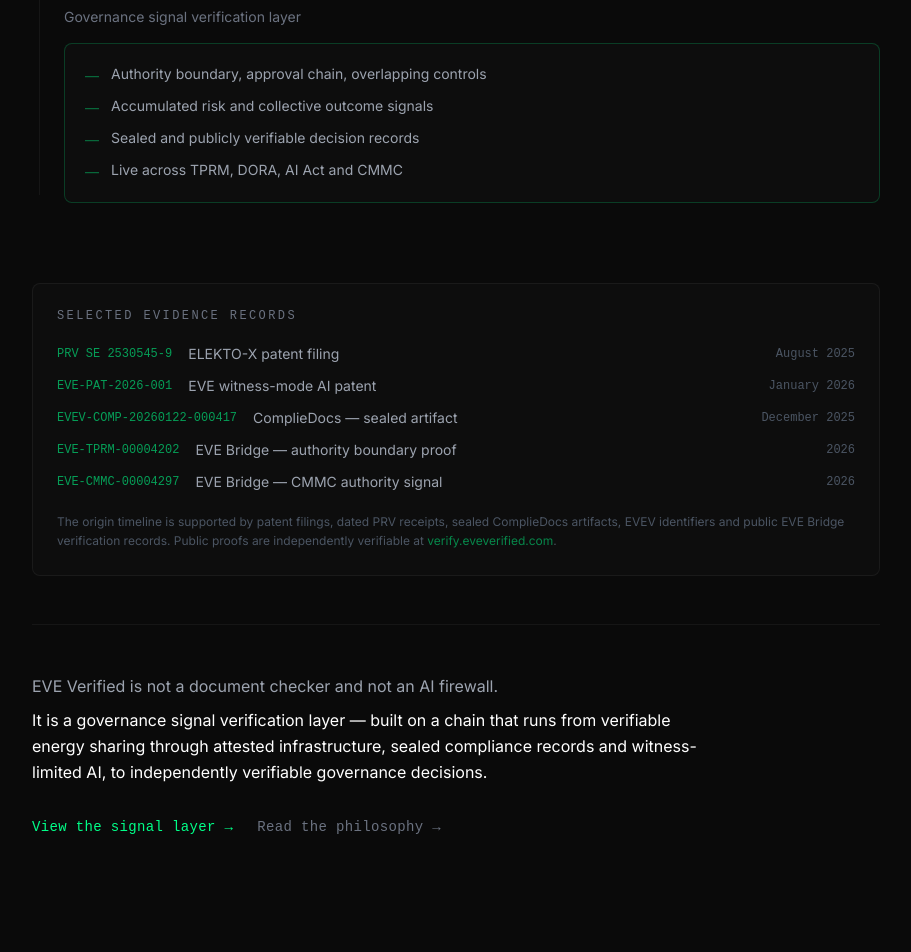
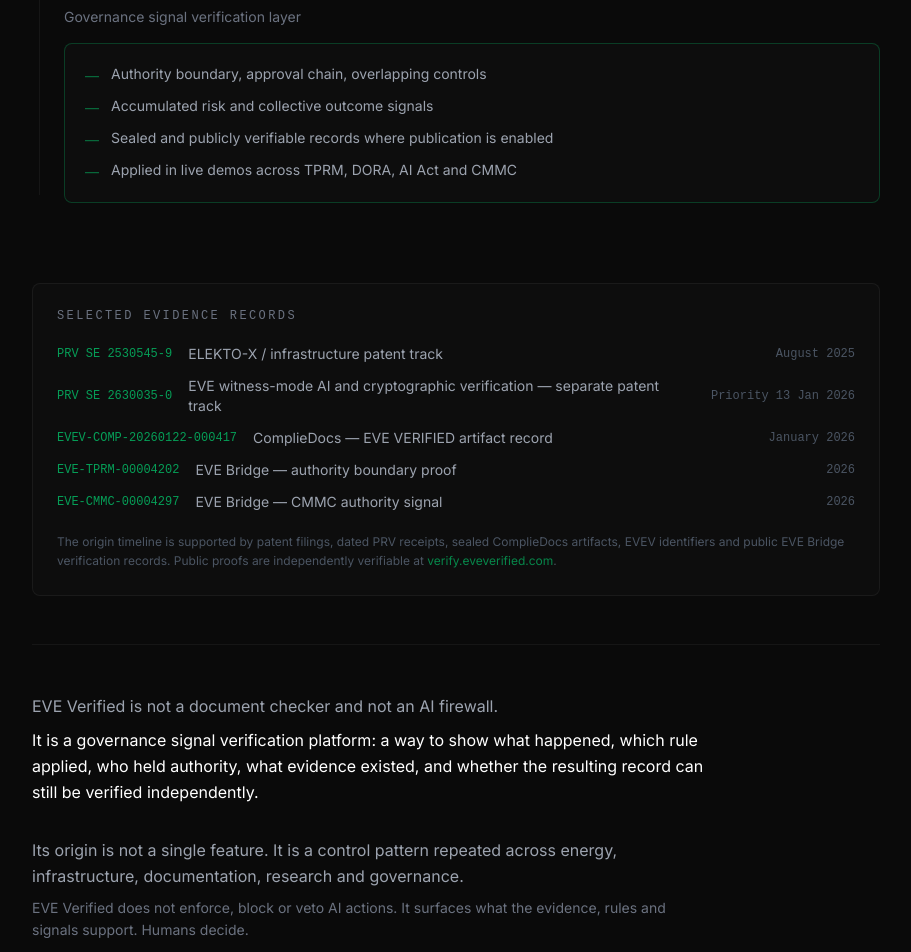
Before and after one commit to elekto-energy/eveverified, a Next.js app: page /origin in a window 1280 px wide. Shown: the part 2260-3212 px from the top of the page, without its empty margins (184-1095 px from the left). Built offline with nearby package versions, Linux system fonts and the light colour scheme.

Commit message:
fix(origin): correct patent IDs to PRV numbers, fix ComplieDocs date, sharpen closing distinction vs enforcement model

```diff
--- a/app/origin/page.tsx
+++ b/app/origin/page.tsx
@@ -73,8 +73,8 @@
     items: [
       'Authority boundary, approval chain, overlapping controls',
       'Accumulated risk and collective outcome signals',
-      'Sealed and publicly verifiable decision records',
-      'Live across TPRM, DORA, AI Act and CMMC',
+      'Sealed and publicly verifiable records where publication is enabled',
+      'Applied in live demos across TPRM, DORA, AI Act and CMMC',
     ],
     dot: 'bg-eve-green',
     text: 'text-eve-green',
@@ -92,9 +92,9 @@
 ]
 
 const earlyRecords = [
-  { id: 'PRV SE 2530545-9',          label: 'ELEKTO-X patent filing',               date: 'August 2025'    },
-  { id: 'EVE-PAT-2026-001',           label: 'EVE witness-mode AI patent',           date: 'January 2026'   },
-  { id: 'EVEV-COMP-20260122-000417',  label: 'ComplieDocs — sealed artifact',        date: 'December 2025'  },
+  { id: 'PRV SE 2530545-9',          label: 'ELEKTO-X / infrastructure patent track',                                     date: 'August 2025'        },
+  { id: 'PRV SE 2630035-0',           label: 'EVE witness-mode AI and cryptographic verification — separate patent track', date: 'Priority 13 Jan 2026' },
+  { id: 'EVEV-COMP-20260122-000417',  label: 'ComplieDocs — EVE VERIFIED artifact record',                                date: 'January 2026'       },
   { id: 'EVE-TPRM-00004202',          label: 'EVE Bridge — authority boundary proof', date: '2026'          },
   { id: 'EVE-CMMC-00004297',          label: 'EVE Bridge — CMMC authority signal',   date: '2026'           },
 ]
@@ -237,9 +237,17 @@
             EVE Verified is not a document checker and not an AI firewall.
           </p>
           <p className="text-white text-base leading-relaxed max-w-2xl mb-8">
-            It is a governance signal verification layer — built on a chain that runs from
-            verifiable energy sharing through attested infrastructure, sealed compliance records
-            and witness-limited AI, to independently verifiable governance decisions.
+            It is a governance signal verification platform: a way to show what happened,
+            which rule applied, who held authority, what evidence existed, and whether
+            the resulting record can still be verified independently.
+          </p>
+          <p className="text-gray-400 text-base leading-relaxed max-w-2xl mb-2">
+            Its origin is not a single feature. It is a control pattern repeated across
+            energy, infrastructure, documentation, research and governance.
+          </p>
+          <p className="text-gray-500 text-sm leading-relaxed max-w-2xl mb-8">
+            EVE Verified does not enforce, block or veto AI actions. It surfaces what
+            the evidence, rules and signals support. Humans decide.
           </p>
           <div className="flex flex-wrap gap-6">
             <a
```
